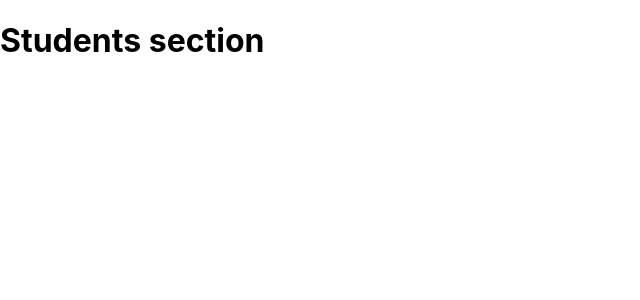
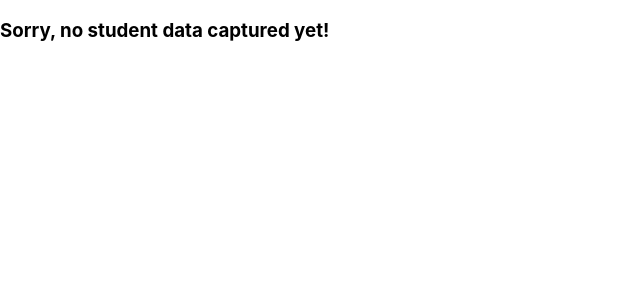
Before and after one commit to asnganje/frontEnd-SMS, a React (Create React App) app in the folder sms-frontend/: page /student in a window 1280 px wide. Shown: the top 300 px of the page, without its empty margins (0-640 px from the left). Built offline with nearby package versions, Linux system fonts and the light colour scheme.

Commit message:
Added navbar and login logic

```diff
--- a/sms-frontend/src/components/Login.js
+++ b/sms-frontend/src/components/Login.js
@@ -2,25 +2,36 @@ import {React, useState} from "react";
 import { Link } from "react-router-dom";
 import axios from 'axios'
 import '../styles/login.css'
-// import Student from "./Student";
+import Student from "./Student";
 
 const Login = () => {
     const [email, setEmail] = useState('')
     const [password, setPassword] = useState('')
+    const [loginResponse, setLoginResponse] = useState(null)
+    const [isLoggedIn, setIsLoggedIn] = useState(false)
 
     const loginSubmit = (e) => {
         e.preventDefault();
 
         axios.post('http://127.0.0.1:3000/login', {email, password})
             .then(res => {
-                console.log('res', res)
+                setLoginResponse(res.data)
+                setIsLoggedIn(true)
+                // console.log('res', res)
             })
             .catch(err=>{
                 console.log('err', err)
             })
 
-        console.log({email, password})
+        // console.log({email, password})
     }
+
+    if(isLoggedIn) {
+        return(
+            <Student response={loginResponse}/>
+        )
+    }
+
 
 
     return(
@@ -45,7 +56,7 @@ const Login = () => {
                 <p>Not registered? <Link to='/register'>Register</Link></p>
                 <p><Link to='/'>Revert to Home Page</Link></p>
             </div>
-
+            {/* { isLoggedIn && loginResponse && <Student response = {loginResponse}/>} */}
         </div>
     )
 }
--- a/sms-frontend/src/components/Student.js
+++ b/sms-frontend/src/components/Student.js
@@ -1,9 +1,23 @@
 import React from "react";
 
-const Student = () => {
+const Student = ({response}) => {
+
+    if(!response) {
+        return (
+            <div>
+                <h3>Sorry, no student data captured yet!</h3>
+            </div>
+        )
+    }
     return(
         <div>
-            <h1>Students section</h1>
+            <h1>Student's details</h1>
+            <div>
+                <p>firstName: {response.firstName}</p>
+                <p>Last Name: {response.lastName}</p>
+                <p>Contact Email: {response.email}</p>
+                <p>Gender: {response.gender}</p>
+            </div>
         </div>
     )
 }
```
